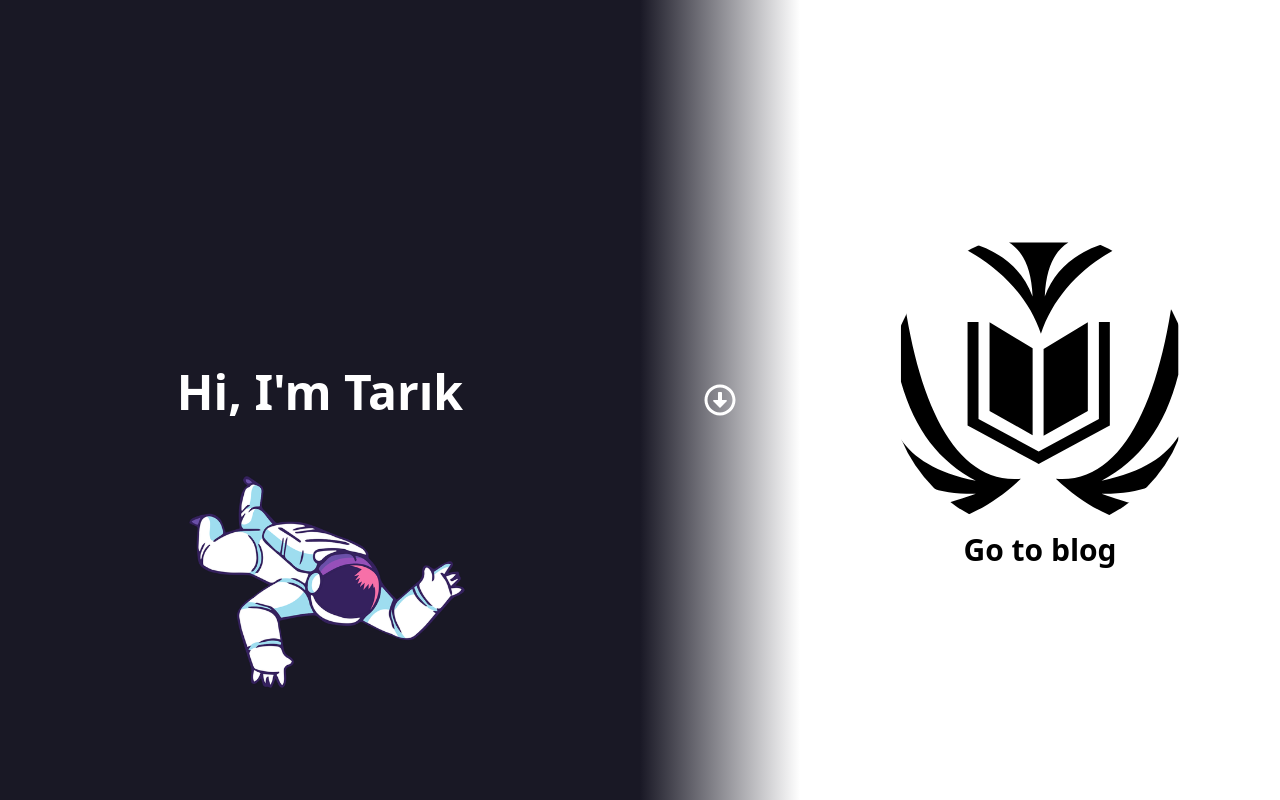
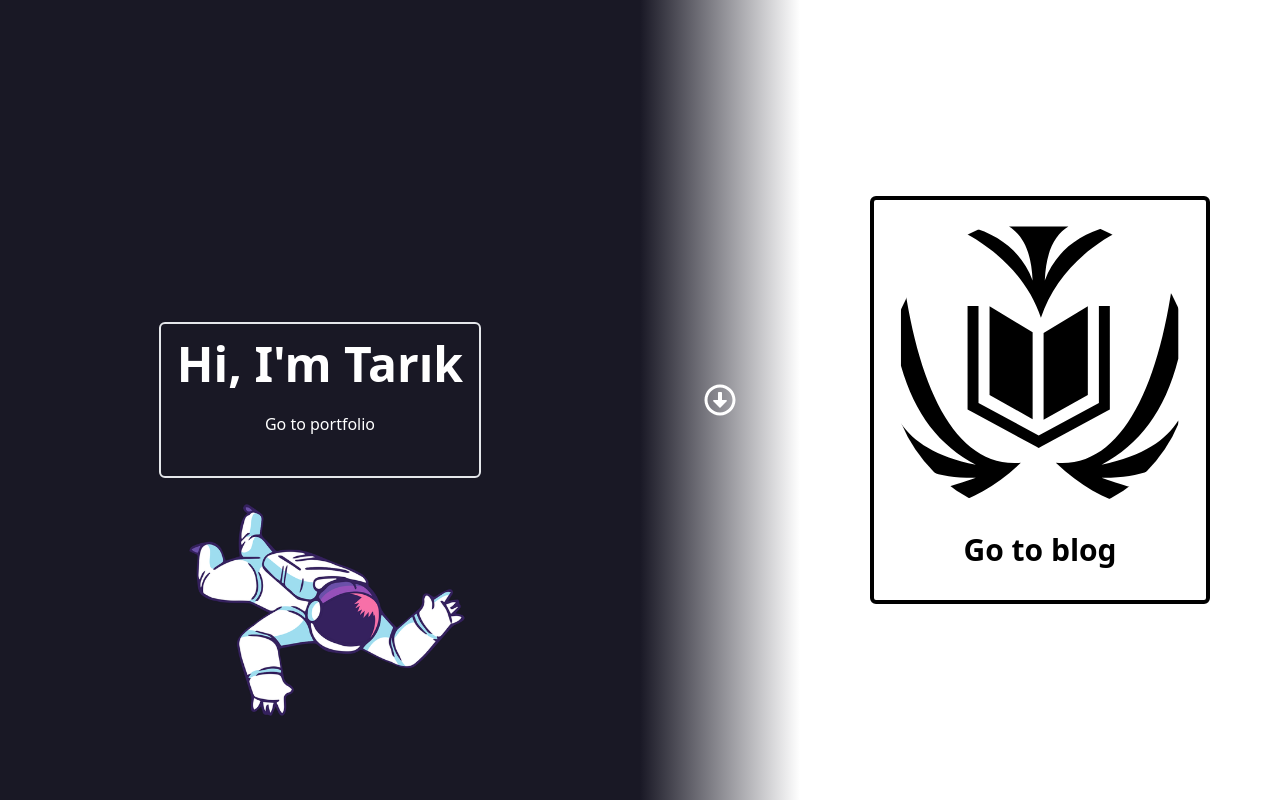
Before and after one commit to mtarikucar/muhammedtarikucar, a React (Vite) app in the folder client/: page / in a window 1280 px wide. Built offline with nearby package versions, Linux system fonts and the light colour scheme.

Commit message:
home page done

```diff
--- a/client/src/pages/Blog.jsx
+++ b/client/src/pages/Blog.jsx
@@ -2,8 +2,8 @@ import React from 'react'
 
 function Blog() {
   return (
-    <div>
-
+    <div className=''>
+      Blog
     </div>
   )
 }
--- a/client/src/pages/Home.jsx
+++ b/client/src/pages/Home.jsx
@@ -11,17 +11,17 @@ function Home() {
     <div className=" display flex h-screen">
       <div
         className={`portfolio bg-[#191825]  ease-in duration-700  ${
-          state == "portfolio"
-            ? "w-5/6 hover: w-5/6"
+          state == 1
+            ? "w-11/12 hover: w-11/12"
             : state == null
             ? "w-1/2 hover:w-4/6"
             : "w-1/6 hover:w-1/3"
         }`}
-        onClick={() => setState("portfolio")}
+        onClick={() => setState(1)}
       >
-        <div className="container flex flex-row min-h-screen justify-center items-center ">
-          <div className="text-base text-white ease-in duration-300 hover:text-xl">
-            {state == "blog" ? (
+        <div className="container flex flex-row min-h-screen justify-center items-center hover:bg-transparent">
+          <div className="text-base text-white ease-in duration-300 border-2 p-4 rounded-md">
+            {state == 0 ? (
               <>
                 <GiPlastron
                   className="ease-in duration-700"
@@ -34,13 +34,15 @@ function Home() {
                 <h1 className="text-white text-5xl font-bold">Hi, I'm Tarık</h1>
                 <NavLink
                   to={`/Portfolio`}
-                  className="flex items-center p-2 space-x-3 rounded-md"
+                  className="flex items-center p-2 space-x-3 rounded-md justify-center"
                 >
-                  {state == "portfolio" ? (
-                    <div className={`text-white my-2 hover:text-xl p-2 border-2 rounded ease-in duration-300`}> Go to portfolio</div>
-                  ) : (
-                    <></>
-                  )}
+                  <div
+                    className={`text-white my-2 hover:bg-white hover:text-[#191825] hover:font-bold p-2 rounded ease-in duration-300 ${
+                      state == 1 ? "border-2" : ""
+                    }`}
+                  >
+                    Go to portfolio
+                  </div>
                 </NavLink>
                 <div className="image banner-astronout1-home lg:hidden absolute w-[300px] flex z-40">
                   <img className="w-96 ast-img" src={logo1} alt="" />
@@ -57,27 +59,28 @@ function Home() {
           size={32}
           color="white"
           style={
-            state == "portfolio"
+            state == 1
               ? { transform: "rotate(180deg)" }
               : state == null
               ? { transform: "rotate(90deg)" }
               : { transform: "rotate(0deg)" }
           }
+          onClick={() => setState(!state)}
         />
       </div>
       <div
         className={`portfolio bg-white  ease-in duration-700  ${
-          state == "blog"
-            ? "w-5/6 hover: w-5/6"
+          state == 0
+            ? "w-11/12 hover: w-11/12"
             : state == null
             ? "w-1/2 hover:w-4/6"
             : "w-1/6 hover:w-1/3"
         }`}
-        onClick={() => setState("blog")}
+        onClick={() => setState(0)}
       >
         <div className="container flex flex-row min-h-screen justify-center items-center ">
-          <div className="text-base font-bold ease-in duration-500 text-xl hover:text-3xl">
-            {state == "portfolio" ? (
+          <div className="text-base font-bold ease-in duration-500 text-xl hover:text-3xl ">
+            {state == 1 ? (
               <>
                 <GiBookAura
                   className="ease-in duration-700 rounded-full"
@@ -85,14 +88,23 @@ function Home() {
                 />
               </>
             ) : (
-              <div className="flex flex-col min-h-screen justify-center items-center ease-in duration-700">
+              <div className="flex flex-col justify-center items-center ease-in duration-700 border-4 border-black rounded-md p-4">
                 <GiBookAura
-                  className="ease-in duration-700 rounded-full"
+                  className="ease-in duration-700 rounded-full "
                   size={screen}
                 />
-                <h1 className="text-3xl font-bold easi-in duration-500 hover:text-5xl">
-                  Go to blog
-                </h1>
+                <NavLink
+                  to={`/Blog`}
+                  className="flex items-center p-2 space-x-3 rounded-md"
+                >
+                  <div
+                    className={`text-3xl font-bold rounded-md p-2 ease-in duration-500 hover:text-white hover:bg-black${
+                      state == 0 ? "border-2" : ""
+                    }`}
+                  >
+                    Go to blog
+                  </div>
+                </NavLink>
               </div>
             )}
           </div>
```
